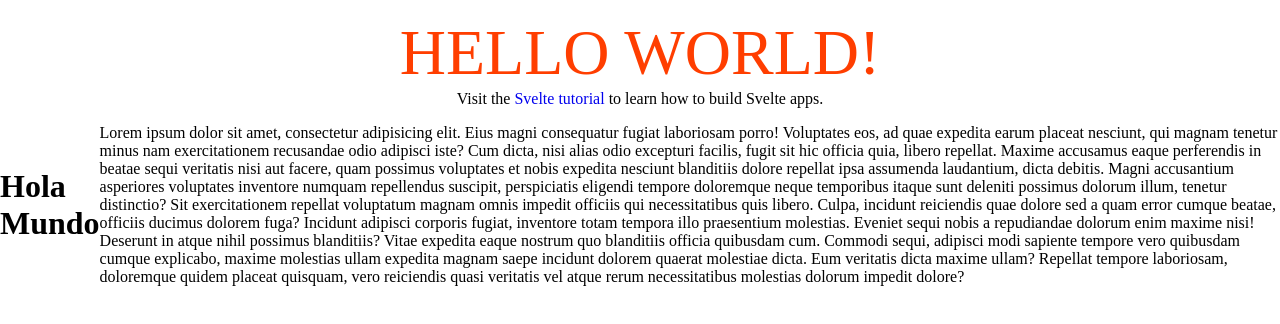
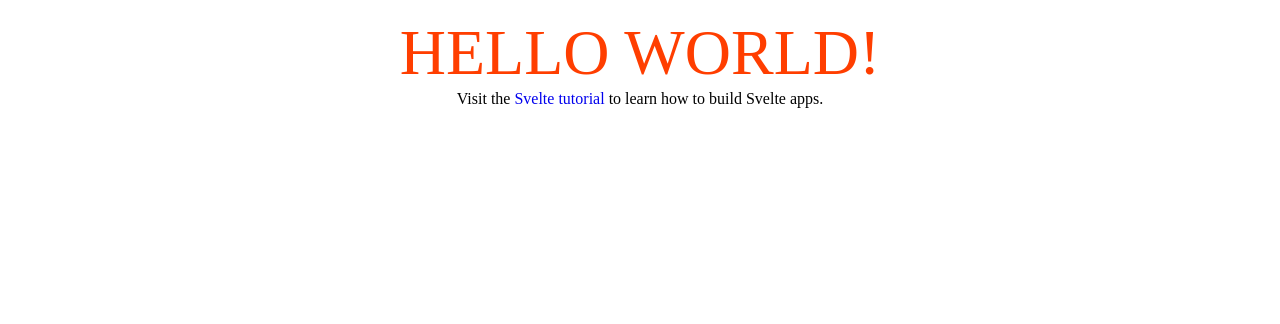
Before and after one commit to edsonrobles/sveltejs, a Svelte app: page / in a window 1280 px wide. Shown: the top 324 px of the page. Built offline with nearby package versions, Linux system fonts and the light colour scheme.

Commit message:
Update App.svelte

```diff
--- a/src/App.svelte
+++ b/src/App.svelte
@@ -5,34 +5,6 @@
 </script>
 
 <Home />
-<main>
-	<div class="image">
-		<img src="" alt="" />
-	</div>
-	<h1>Hola <span>Mundo</span></h1>
-	<p>
-		Lorem ipsum dolor sit amet, consectetur adipisicing elit. Eius magni consequatur fugiat laboriosam porro!
-		Voluptates eos, ad quae expedita earum placeat nesciunt, qui magnam tenetur minus nam exercitationem recusandae
-		odio adipisci iste? Cum dicta, nisi alias odio excepturi facilis, fugit sit hic officia quia, libero repellat.
-		Maxime accusamus eaque perferendis in beatae sequi veritatis nisi aut facere, quam possimus voluptates et nobis
-		expedita nesciunt blanditiis dolore repellat ipsa assumenda laudantium, dicta debitis. Magni accusantium
-		asperiores voluptates inventore numquam repellendus suscipit, perspiciatis eligendi tempore doloremque neque
-		temporibus itaque sunt deleniti possimus dolorum illum, tenetur distinctio? Sit exercitationem repellat
-		voluptatum magnam omnis impedit officiis qui necessitatibus quis libero. Culpa, incidunt reiciendis quae dolore
-		sed a quam error cumque beatae, officiis ducimus dolorem fuga? Incidunt adipisci corporis fugiat, inventore
-		totam tempora illo praesentium molestias. Eveniet sequi nobis a repudiandae dolorum enim maxime nisi! Deserunt
-		in atque nihil possimus blanditiis? Vitae expedita eaque nostrum quo blanditiis officia quibusdam cum. Commodi
-		sequi, adipisci modi sapiente tempore vero quibusdam cumque explicabo, maxime molestias ullam expedita magnam
-		saepe incidunt dolorem quaerat molestiae dicta. Eum veritatis dicta maxime ullam? Repellat tempore laboriosam,
-		doloremque quidem placeat quisquam, vero reiciendis quasi veritatis vel atque rerum necessitatibus molestias
-		dolorum impedit dolore?
-	</p>
-</main>
 
 <style lang="scss">
-	main {
-		display: flex;
-		justify-content: center;
-		align-items: center;
-	}
 </style>
```
